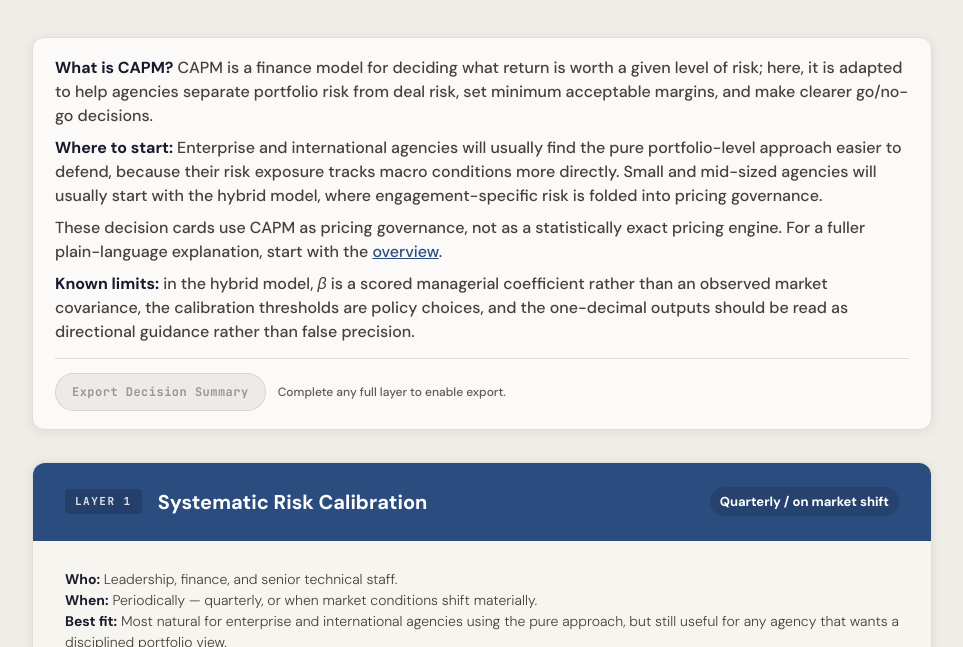
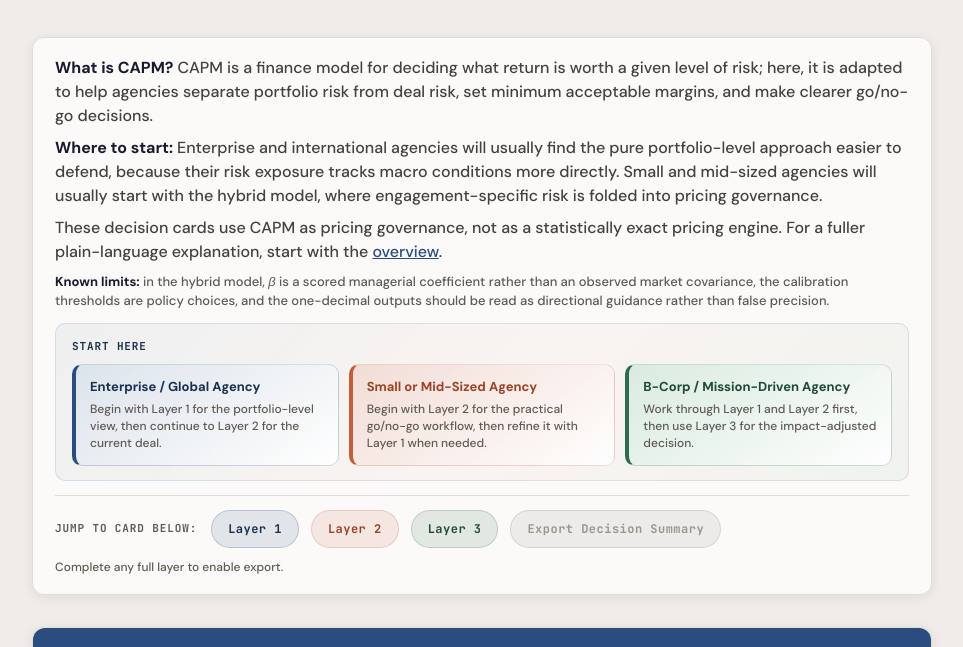
Before and after one commit to newlocalmedia/capm-for-agencies, a website: page index.html in a window 1280 px wide. Shown: the part 153-800 px from the top of the page, without its empty margins (158-1121 px from the left). Drawn offline with Linux system fonts and the light colour scheme.

Commit message:
Improve decision-card primer navigation

```diff
--- a/index.html
+++ b/index.html
@@ -128,6 +128,85 @@
   .primer a {
     color: var(--blue);
   }
+  .primer .note {
+    font-size: 13px;
+    color: var(--gray400);
+  }
+  .start-map {
+    display: grid;
+    gap: 10px;
+    margin-top: 12px;
+    padding: 14px 16px;
+    background: linear-gradient(135deg, rgba(43,76,126,0.06), rgba(196,93,62,0.04) 52%, rgba(47,107,77,0.05));
+    border: 1px solid rgba(35,72,106,0.12);
+    border-radius: 10px;
+  }
+  .start-map-label {
+    font-family: 'JetBrains Mono', monospace;
+    font-size: 11px;
+    font-weight: 700;
+    letter-spacing: 0.08em;
+    text-transform: uppercase;
+    color: var(--blue-dark);
+  }
+  .start-map-grid {
+    display: grid;
+    grid-template-columns: repeat(3, minmax(0, 1fr));
+    gap: 10px;
+  }
+  .start-chip {
+    display: grid;
+    gap: 4px;
+    min-height: 64px;
+    padding: 12px 14px;
+    text-decoration: none;
+    background: rgba(255,255,255,0.88);
+    border: 1px solid rgba(35,72,106,0.14);
+    border-left: 4px solid rgba(35,72,106,0.26);
+    border-radius: 10px;
+    color: var(--ink);
+    transition: transform 0.15s ease, background 0.15s ease, border-color 0.15s ease;
+  }
+  .start-chip:hover,
+  .start-chip:focus-visible {
+    transform: translateY(-1px);
+    background: #fff;
+    border-color: rgba(35,72,106,0.28);
+    outline: none;
+  }
+  .start-chip strong {
+    color: var(--blue-dark);
+    font-size: 13px;
+  }
+  .start-chip span {
+    font-size: 12px;
+    line-height: 1.45;
+    color: var(--gray400);
+  }
+  .start-chip.layer1-start {
+    background: linear-gradient(145deg, rgba(212,223,233,0.72), rgba(255,255,255,0.9));
+    border-color: rgba(43,76,126,0.18);
+    border-left-color: var(--blue);
+  }
+  .start-chip.layer1-start strong {
+    color: var(--blue-dark);
+  }
+  .start-chip.layer2-start {
+    background: linear-gradient(145deg, rgba(240,212,203,0.72), rgba(255,255,255,0.9));
+    border-color: rgba(196,93,62,0.18);
+    border-left-color: var(--accent);
+  }
+  .start-chip.layer2-start strong {
+    color: var(--accent-dark);
+  }
+  .start-chip.layer3-start {
+    background: linear-gradient(145deg, rgba(208,232,218,0.76), rgba(255,255,255,0.9));
+    border-color: rgba(47,107,77,0.18);
+    border-left-color: var(--green);
+  }
+  .start-chip.layer3-start strong {
+    color: var(--green-dark);
+  }
   .primer-export-row {
     margin-top: 14px;
     padding-top: 14px;
@@ -657,6 +736,9 @@
     margin-top: 14px;
   }
   .action-btn {
+    display: inline-flex;
+    align-items: center;
+    justify-content: center;
     appearance: none;
     border: 1px solid rgba(35,72,106,0.18);
     background: rgba(35,72,106,0.08);
@@ -669,7 +751,50 @@
     font-weight: 700;
     letter-spacing: 0.04em;
     cursor: pointer;
+    text-decoration: none;
     transition: transform 0.15s ease, background 0.15s ease, color 0.15s ease, border-color 0.15s ease;
+  }
+  .jump-label {
+    font-family: 'JetBrains Mono', monospace;
+    font-size: 11px;
+    font-weight: 700;
+    letter-spacing: 0.08em;
+    text-transform: uppercase;
+    color: var(--gray400);
+    margin-right: 2px;
+  }
+  .action-btn.layer1-jump {
+    background: rgba(43,76,126,0.12);
+    border-color: rgba(43,76,126,0.22);
+    color: var(--blue-dark);
+  }
+  .action-btn.layer1-jump:hover,
+  .action-btn.layer1-jump:focus-visible {
+    background: var(--blue);
+    border-color: var(--blue);
+    color: #fff;
+  }
+  .action-btn.layer2-jump {
+    background: rgba(196,93,62,0.12);
+    border-color: rgba(196,93,62,0.22);
+    color: var(--accent-dark);
+  }
+  .action-btn.layer2-jump:hover,
+  .action-btn.layer2-jump:focus-visible {
+    background: var(--accent);
+    border-color: var(--accent);
+    color: #fff;
+  }
+  .action-btn.layer3-jump {
+    background: rgba(47,107,77,0.12);
+    border-color: rgba(47,107,77,0.22);
+    color: var(--green-dark);
+  }
+  .action-btn.layer3-jump:hover,
+  .action-btn.layer3-jump:focus-visible {
+    background: var(--green);
+    border-color: var(--green);
+    color: #fff;
   }
   .action-btn:hover,
   .action-btn:focus-visible {
@@ -786,6 +911,9 @@
   @media (max-width: 980px) {
     .card-body { padding: 22px 18px; }
     .card-header { padding: 18px 22px; flex-wrap: wrap; }
+    .start-map-grid {
+      grid-template-columns: 1fr;
+    }
     .score-table {
       display: block;
       overflow-x: auto;
@@ -842,7 +970,28 @@
   <p><strong>Where to start:</strong> Enterprise and international agencies will usually find the pure portfolio-level approach easier to defend, because their risk exposure tracks macro conditions more directly. Small and mid-sized agencies will usually start with the hybrid model, where engagement-specific risk is folded into pricing governance.</p>
   <p>These decision cards use CAPM as pricing governance, not as a statistically exact pricing engine. For a fuller plain-language explanation, start with the <a href="overview/index.html">overview</a>.</p>
   <p class="note"><strong>Known limits:</strong> in the hybrid model, <em>β</em> is a scored managerial coefficient rather than an observed market covariance, the calibration thresholds are policy choices, and the one-decimal outputs should be read as directional guidance rather than false precision.</p>
+  <div class="start-map" aria-label="Recommended starting points">
+    <div class="start-map-label">Start here</div>
+    <div class="start-map-grid">
+      <a class="start-chip layer1-start" href="#layer1-card">
+        <strong>Enterprise / Global Agency</strong>
+        <span>Begin with Layer 1 for the portfolio-level view, then continue to Layer 2 for the current deal.</span>
+      </a>
+      <a class="start-chip layer2-start" href="#layer2-card">
+        <strong>Small or Mid-Sized Agency</strong>
+        <span>Begin with Layer 2 for the practical go/no-go workflow, then refine it with Layer 1 when needed.</span>
+      </a>
+      <a class="start-chip layer3-start" href="#bcorp-card">
+        <strong>B-Corp / Mission-Driven Agency</strong>
+        <span>Work through Layer 1 and Layer 2 first, then use Layer 3 for the impact-adjusted decision.</span>
+      </a>
+    </div>
+  </div>
   <div class="export-row primer-export-row">
+    <span class="jump-label">Jump to card below:</span>
+    <a class="action-btn layer1-jump" href="#layer1-card">Layer 1</a>
+    <a class="action-btn layer2-jump" href="#layer2-card">Layer 2</a>
+    <a class="action-btn layer3-jump" href="#bcorp-card">Layer 3</a>
     <button type="button" class="action-btn" id="export-summary-btn" onclick="exportDecisionSummary()" disabled aria-disabled="true">Export Decision Summary</button>
     <span class="export-note" id="export-summary-note">Complete any full layer to enable export.</span>
   </div>
```
